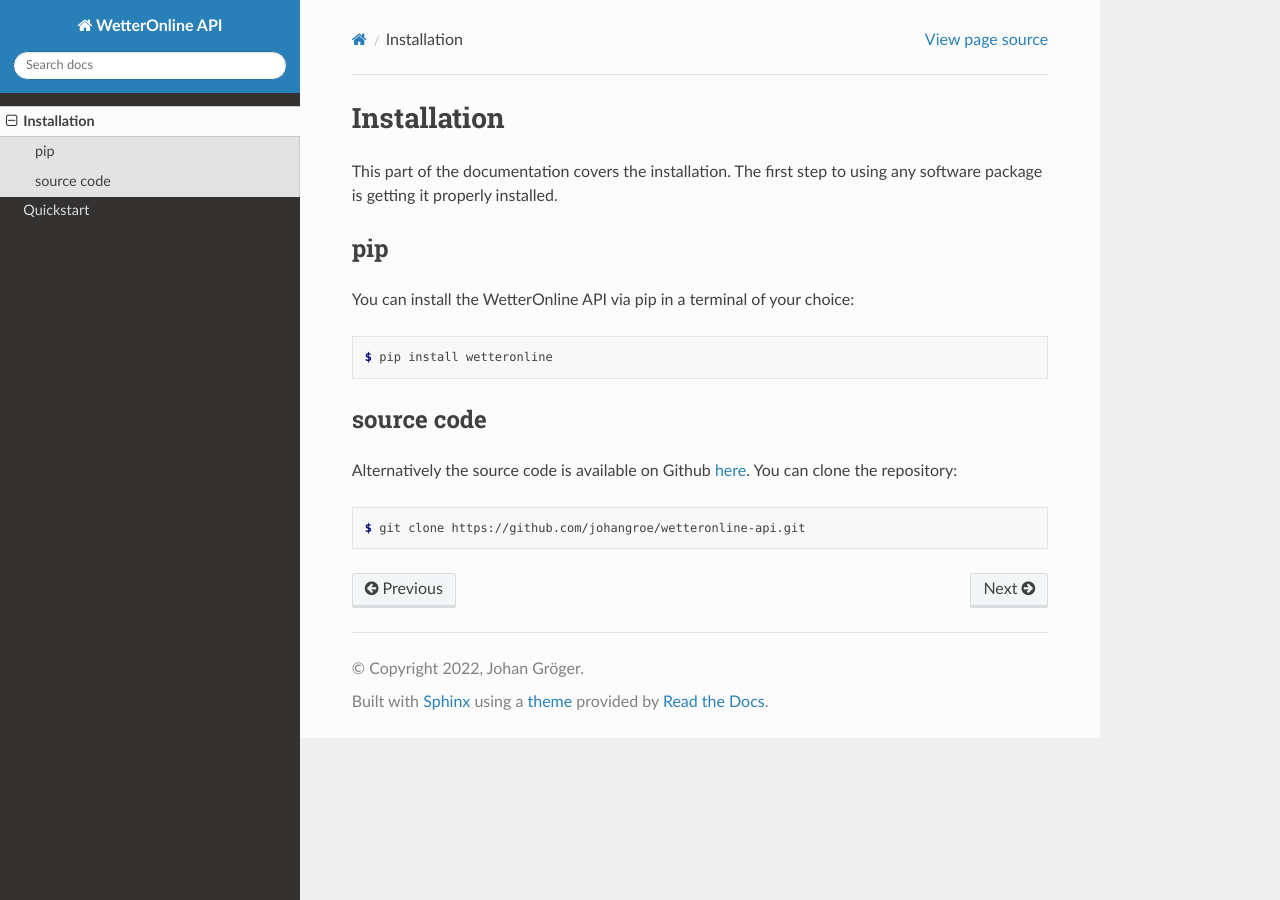
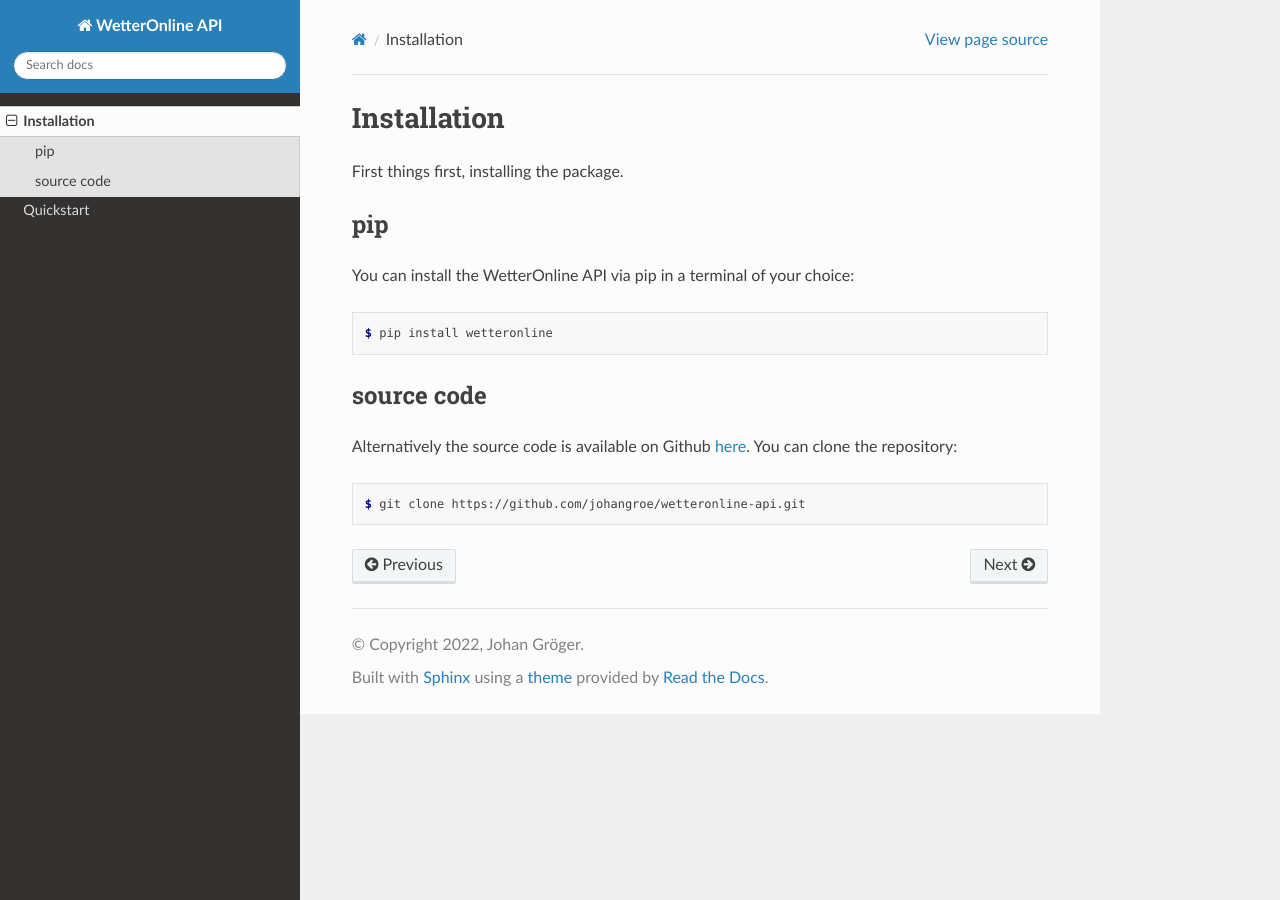
Before and after one commit to johangroe/wetteronline-api, a Sphinx documentation site: the page built from docs/source/install.rst, in a window 1280 px wide. Built offline with Sphinx 7.4.7 and the Read the Docs theme 2.0.0, drawn with Linux system fonts in a browser that asks for light colours; pages that are not in the unit, such as notebooks, are missing from menus.

Commit message:
updating docs

```diff
--- a/docs/source/install.rst
+++ b/docs/source/install.rst
@@ -2,7 +2,7 @@
 Installation
 ============
 
-This part of the documentation covers the installation. The first step to using any software package is getting it properly installed.
+First things first, installing the package.
 
 pip
 ###
@@ -13,7 +13,6 @@
 
    $ pip install wetteronline
 
-
 source code
 ###########
 
```
Also changed, not shown: docs/source/index.rst (+2 -5 lines).
